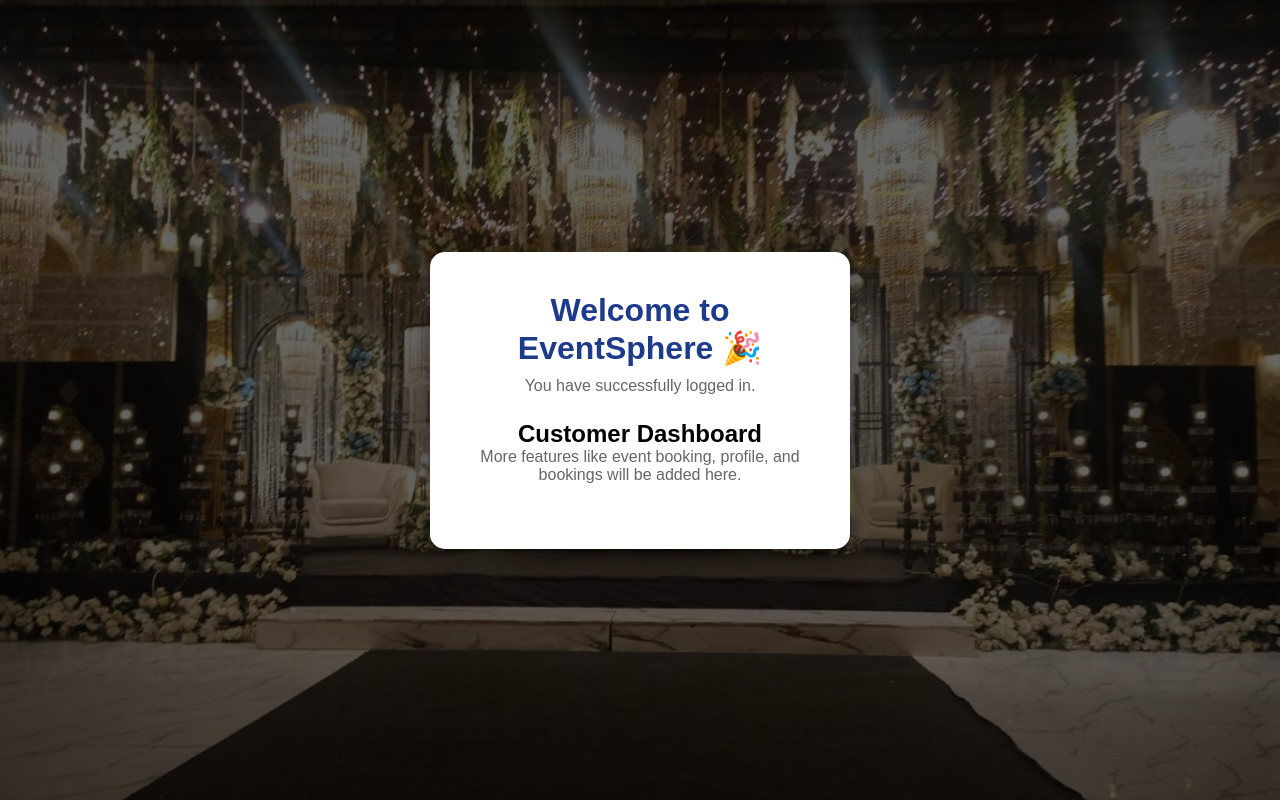
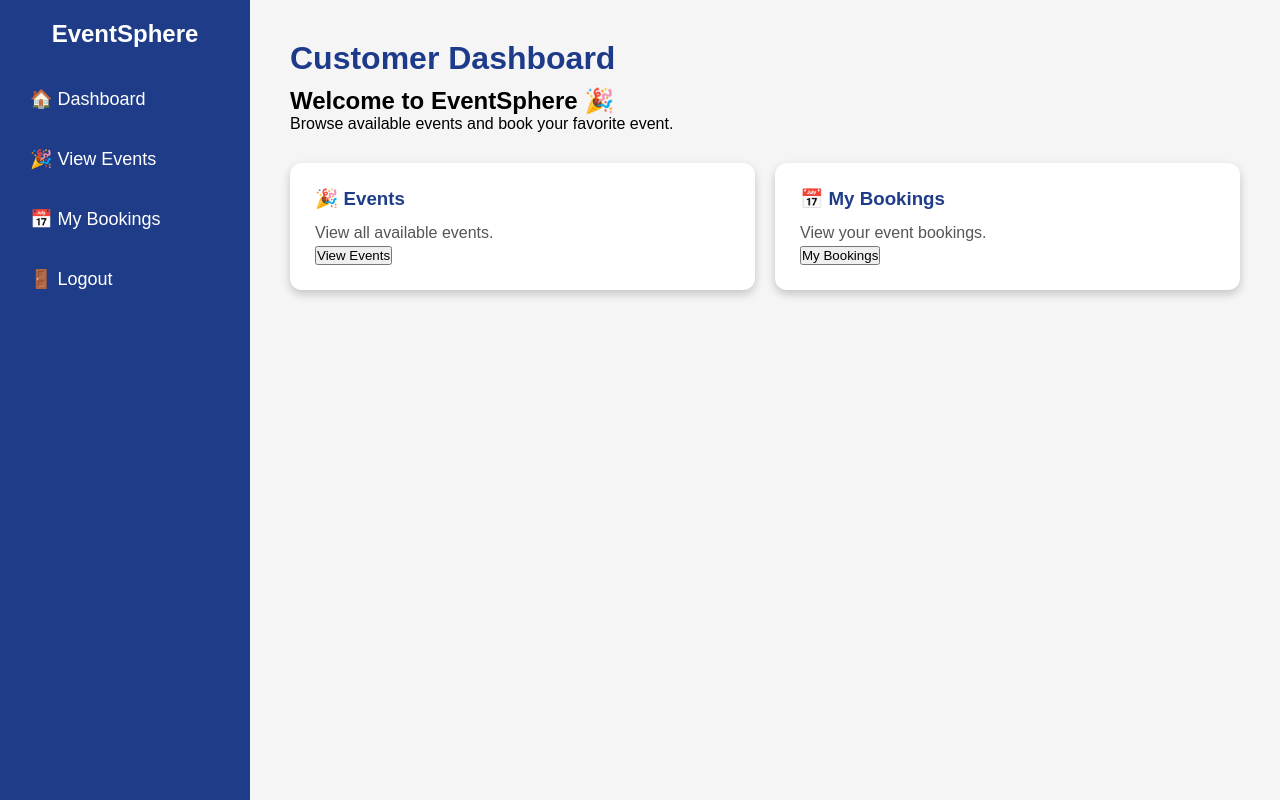
Before and after one commit to siva9852/EventSphere, a plain HTML site: page customer-dashboard.html in a window 1280 px wide. Drawn offline with Linux system fonts and the light colour scheme.

Commit message:
Update customer dashboard

```diff
--- a/customer-dashboard.html
+++ b/customer-dashboard.html
@@ -1,23 +1,104 @@
 <!DOCTYPE html>
 <html lang="en">
+
 <head>
     <meta charset="UTF-8">
+
     <meta name="viewport" content="width=device-width, initial-scale=1.0">
-    <title>Customer Dashboard</title>
+
+    <title>Customer Dashboard - EventSphere</title>
+
     <link rel="stylesheet" href="css/style.css">
 </head>
+
 <body>
 
-<div class="login-page">
-    <div class="login-box">
-        <h1>Welcome to EventSphere 🎉</h1>
-        <p>You have successfully logged in.</p>
+<div class="dashboard">
 
-        <h2>Customer Dashboard</h2>
+    <div class="sidebar">
 
-        <p>More features like event booking, profile, and bookings will be added here.</p>
+        <h2>EventSphere</h2>
+
+        <ul>
+
+            <li>
+                <a href="customer-dashboard.html">
+                    🏠 Dashboard
+                </a>
+            </li>
+
+            <li>
+                <a href="customer-events.html">
+                    🎉 View Events
+                </a>
+            </li>
+
+            <li>
+                <a href="#">
+                    📅 My Bookings
+                </a>
+            </li>
+
+            <li>
+                <a href="#" onclick="logout()">
+                    🚪 Logout
+                </a>
+            </li>
+
+        </ul>
+
     </div>
+
+
+    <div class="dashboard-content">
+
+        <h1>Customer Dashboard</h1>
+
+        <h2>Welcome to EventSphere 🎉</h2>
+
+        <p>
+            Browse available events and book your favorite event.
+        </p>
+
+        <div class="cards">
+
+            <div class="card">
+
+                <h3>🎉 Events</h3>
+
+                <p>
+                    View all available events.
+                </p>
+
+                <a href="customer-events.html">
+                    <button>View Events</button>
+                </a>
+
+            </div>
+
+
+            <div class="card">
+
+                <h3>📅 My Bookings</h3>
+
+                <p>
+                    View your event bookings.
+                </p>
+
+                <button>
+                    My Bookings
+                </button>
+
+            </div>
+
+        </div>
+
+    </div>
+
 </div>
 
+<script type="module" src="js/auth.js"></script>
+
 </body>
+
 </html>
```
